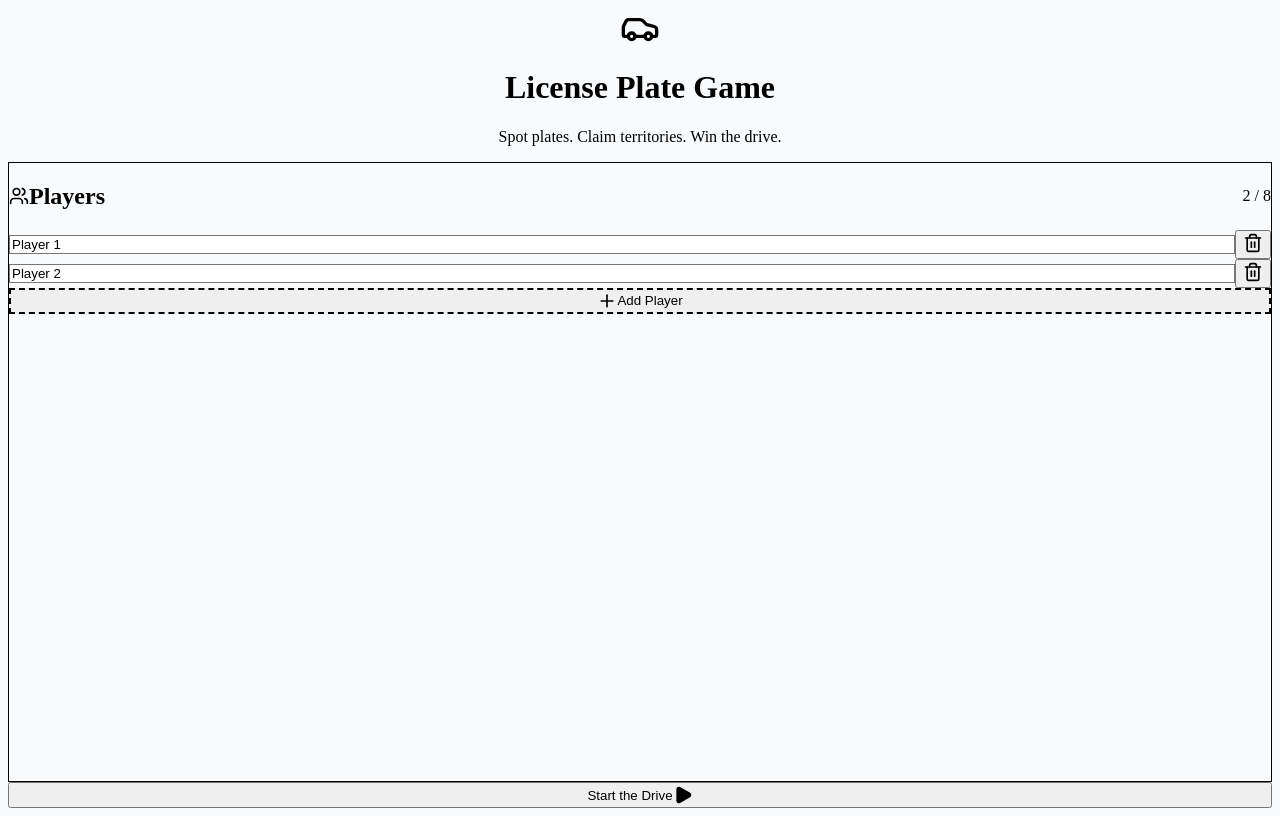
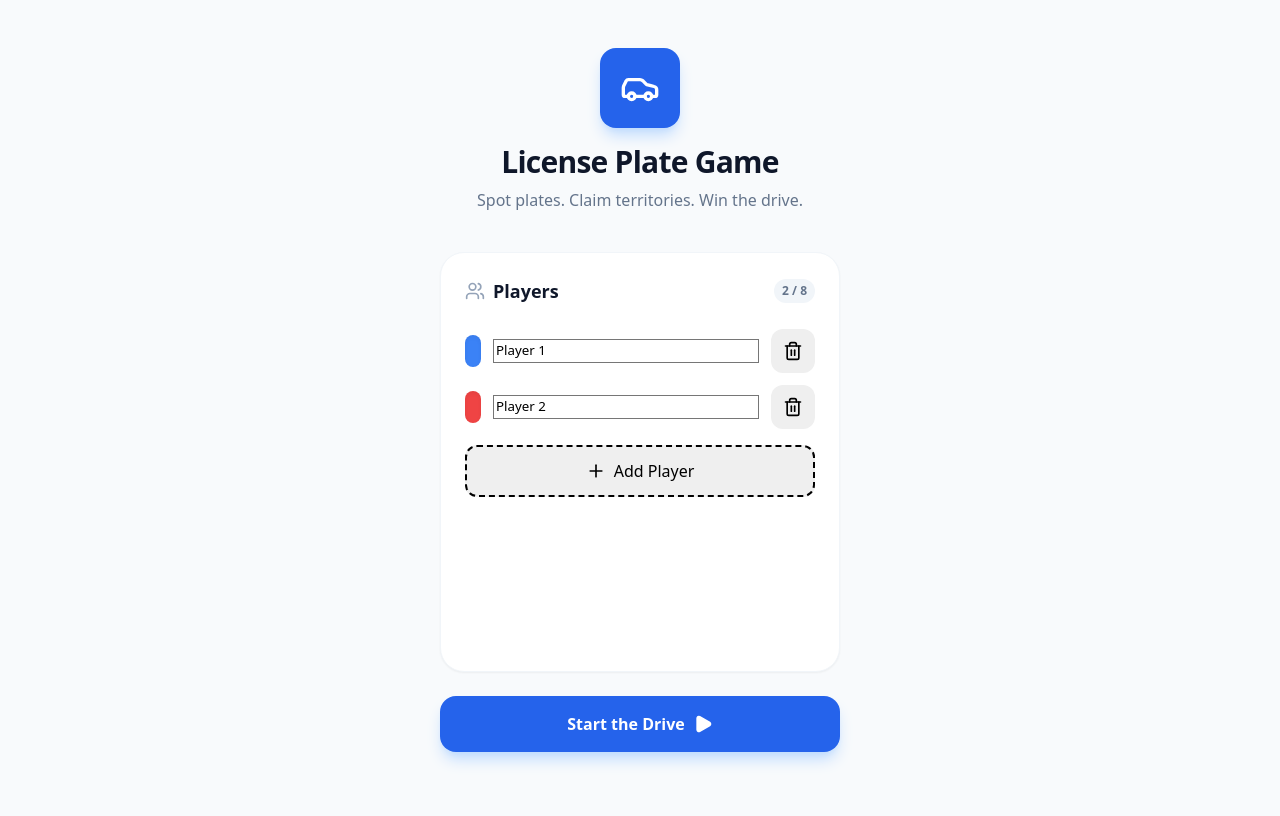
Before and after one commit to robholub/License-Plate-Game, a Next.js app: page / in a window 1280 px wide. Built offline with nearby package versions, Linux system fonts and the light colour scheme.

Commit message:
Update layout.jsx

```diff
--- a/app/layout.jsx
+++ b/app/layout.jsx
@@ -1,12 +1,14 @@
+import Script from 'next/script';
 import './globals.css';
 
 export default function RootLayout({ children }) {
   return (
     <html lang="en">
-      <head>
-        <script src="https://cdn.tailwindcss.com"></script>
-      </head>
-      <body>{children}</body>
+      <body>
+        {/* Next.js approved way to load the Tailwind CDN */}
+        <Script src="https://cdn.tailwindcss.com" strategy="beforeInteractive" />
+        {children}
+      </body>
     </html>
   );
 }
```
